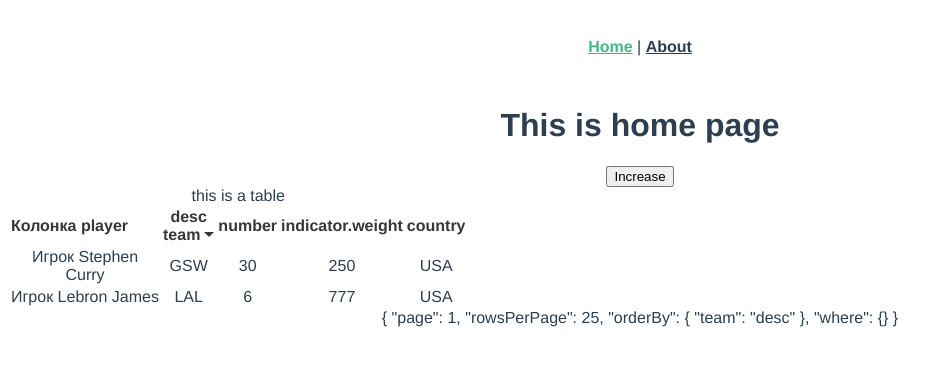
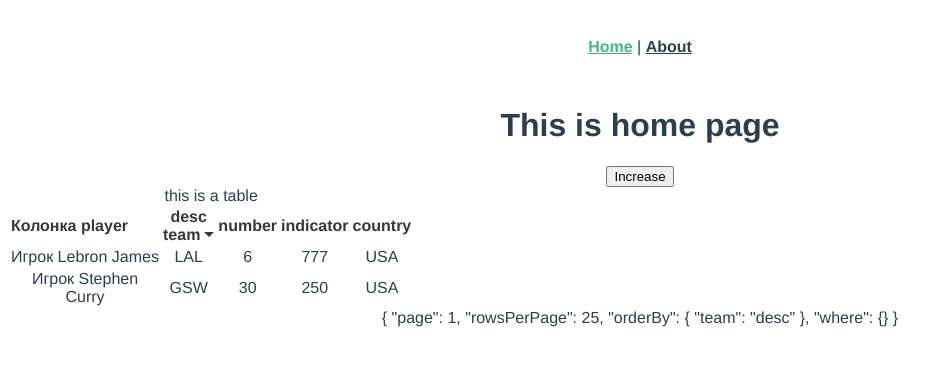
Before and after one commit to d-kochanzhi/cmp-data-table, a Vue app: page / in a window 1280 px wide. Shown: the top 366 px of the page, without its empty margins (0-949 px from the left). Built offline with nearby package versions, Linux system fonts and the light colour scheme; the HTML template or start-up script is replaced by a standard one.

Commit message:
working sorting

```diff
--- a/src/components/cmp-table/cmp-table.vue
+++ b/src/components/cmp-table/cmp-table.vue
@@ -39,7 +39,7 @@
                   v-bind="header" />
                 <slot v-else-if="slots['header']" name="header" v-bind="header" />
                 <span v-else class="header-text">
-                  {{ header.field }}
+                  {{ header.title }}
                 </span>
                 <i
                   v-if="header.sortable"
@@ -117,7 +117,7 @@ import {
   defineEmits,
   useSlots,
   watch,
-  toRefs,
+  toRefs, ref, watchEffect,
 } from 'vue';
 import { Item, Header, ViewOptions } from './types/cmp-table';
 import propsWithDefault from './types/propsWithDefault';
@@ -183,20 +183,32 @@ const headersForRender = computed(() => {
 
 const rowsForRender = computed(() => {
   console.log('rowsForRender');
-  return getPagedItems(items.value, viewOptions.value);
+  const [field, direction] = Object.entries(viewOptionsComputed.value.orderBy)[0];
+  const sortedItems = items.value.sort((a: Item, b: Item) => {
+    const valA = generateColumnContent(field, a);
+    const valB = generateColumnContent(field, b);
+    if (direction === 'asc') {
+      return valA > valB ? 1 : -1;
+    }
+    if (direction === 'desc') {
+      return valB > valA ? 1 : -1;
+    }
+    return 0;
+  });
+  return getPagedItems(sortedItems, viewOptions.value);
 });
 
-watch(viewOptions, (newX) => {
-  console.log(`x is ${newX}`);
-});
-
-watch(props.viewOptions, (newX) => {
-  console.log(`y is ${newX}`);
-});
-
-watch(viewOptionsComputed, (newX) => {
-  console.log(`z is ${newX}`);
-});
+// watch(viewOptions, (newX) => {
+//   console.log(`x is ${newX}`);
+// });
+//
+// watch(props.viewOptions, (newX) => {
+//   console.log(`y is ${newX}`);
+// });
+//
+// watch(viewOptionsComputed, (newX) => {
+//   console.log(`z is ${newX}`);
+// });
 </script>
 
 <style>
--- a/src/components/cmp-table/useUtils/useViewOptions.ts
+++ b/src/components/cmp-table/useUtils/useViewOptions.ts
@@ -1,14 +1,15 @@
-import { Ref, computed } from 'vue';
+import { Ref, computed, ref } from 'vue';
 import { EmitsEventName, ViewOptions } from '../types/cmp-table';
 
 export default function useViewOptions(
   viewOptions: Ref<ViewOptions | null>,
   emits: (event: EmitsEventName, ...args: any[]) => void,
 ) {
+  const options = ref(viewOptions.value)
   const viewOptionsComputed = computed({
     get: (): ViewOptions => {
-      if (viewOptions.value) {
-        const { page, rowsPerPage, orderBy, where } = viewOptions.value;
+      if (options.value) {
+        const { page, rowsPerPage, orderBy, where } = options.value;
         return {
           page: page,
           rowsPerPage: rowsPerPage,
```
